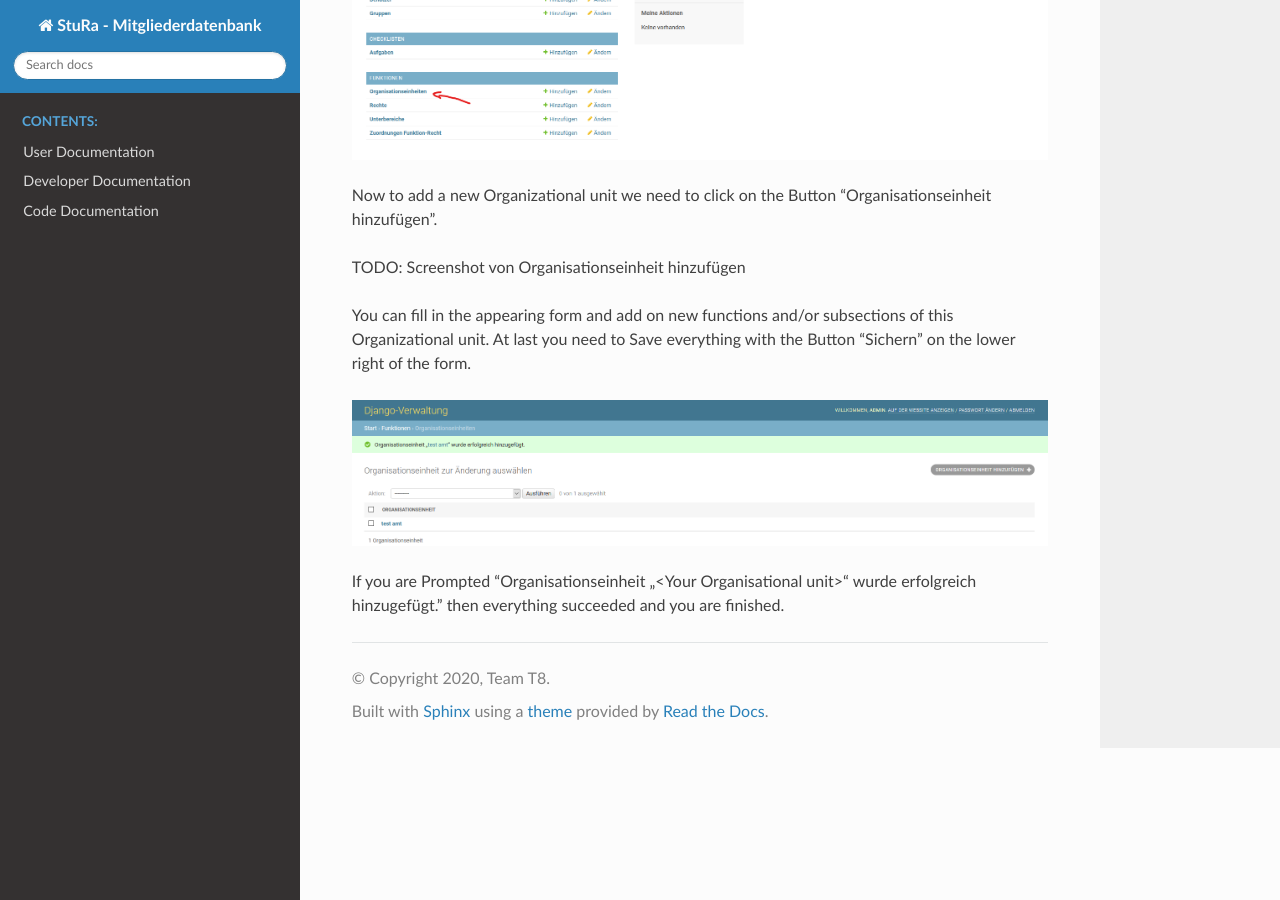
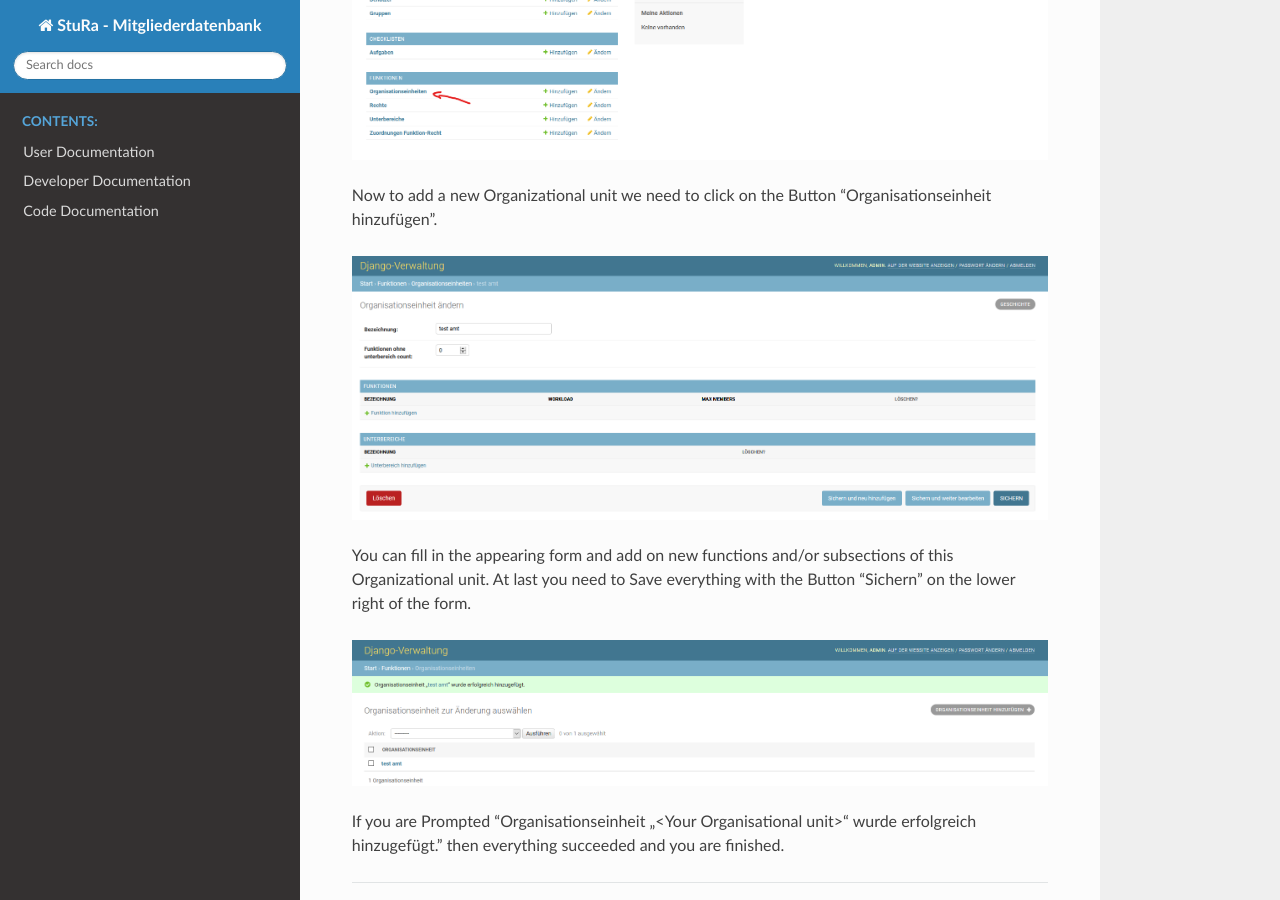
Before and after one commit to mribrgr/StuRa-Mitgliederdatenbank, a Sphinx documentation site: the page built from docs/sphinx/source/user/createNewOrganisationseinheit.rst, in a window 1280 px wide and 900 px high, scrolled down 470 px. Built offline with Sphinx 7.4.7 and the Read the Docs theme 2.0.0, drawn with Linux system fonts in a browser that asks for light colours.

Commit message:
Update createNewOrganisationseinheit.rst
Add missing picture

```diff
--- a/docs/sphinx/source/user/createNewOrganisationseinheit.rst
+++ b/docs/sphinx/source/user/createNewOrganisationseinheit.rst
@@ -16,7 +16,7 @@ Then we have to move to the correct section to manage our Organizational units.
 Now to add a new Organizational unit we need to click on the Button
 "Organisationseinheit hinzufügen".
 
-TODO: Screenshot von Organisationseinheit hinzufügen
+.. image:: img/alterOrganisationseinheit.png
 
 You can fill in the appearing form and add on new functions and/or
 subsections of this Organizational unit. At last you need to Save everything
```
